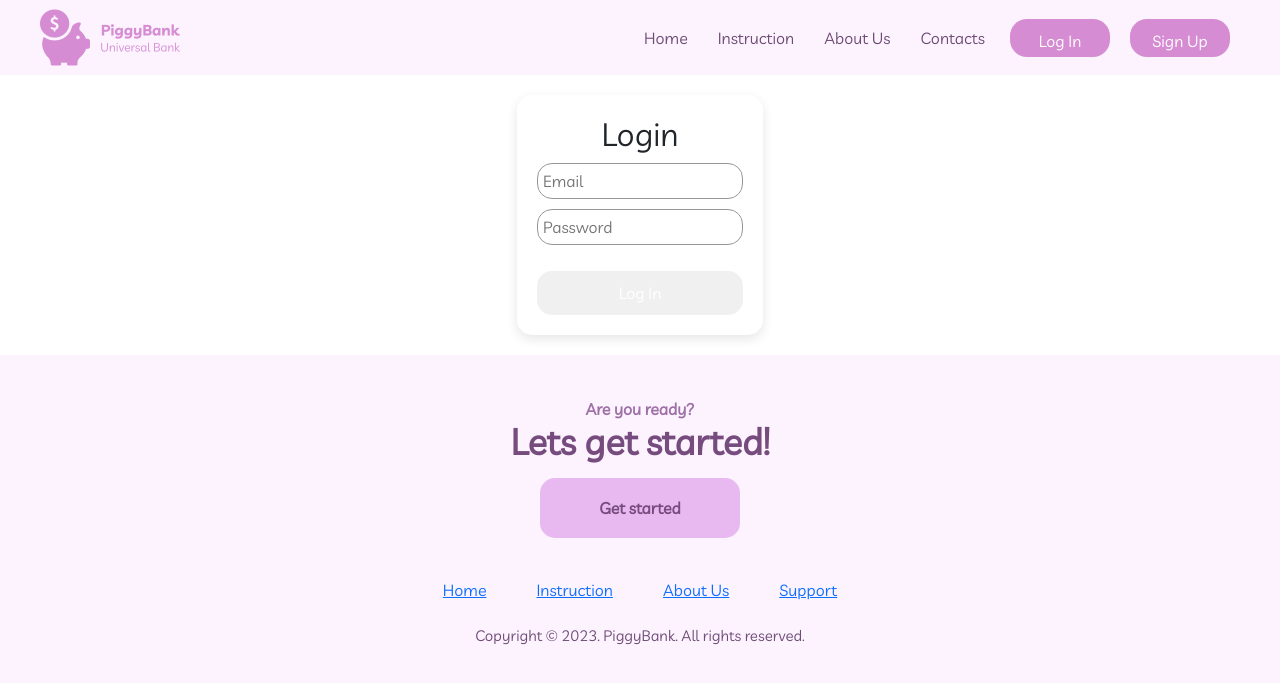
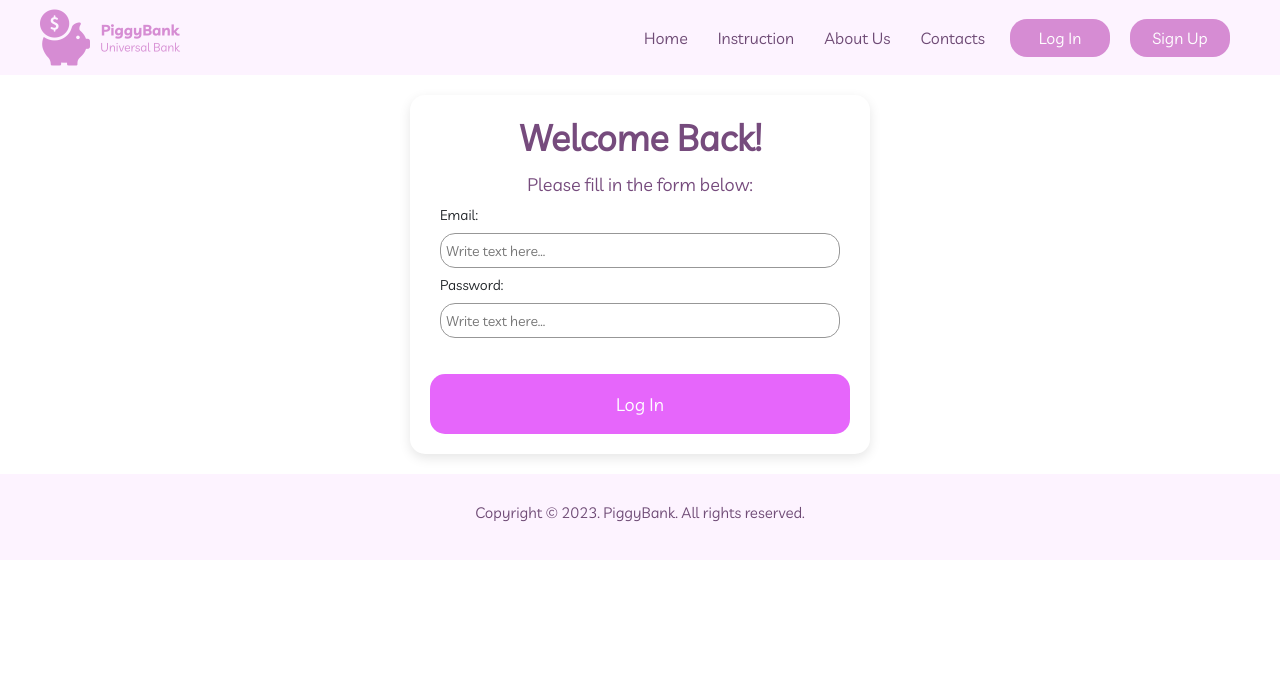
Before and after one commit to YapieRT/piggy-bank-ui, a React (Create React App) app: page /user in a window 1280 px wide. Shown: the top 684 px of the page. Built offline with nearby package versions, Linux system fonts and the light colour scheme.

Commit message:
Minor Fixes

```diff
--- a/src/components/footer/footer.css
+++ b/src/components/footer/footer.css
@@ -5,7 +5,7 @@
   align-items: center;
   margin: 0;
   padding: 30px;
-    background-color: #FDF3FF;
+  background-color: #fdf3ff;
   text-align: center;
 }
 
@@ -23,10 +23,12 @@
 
 .footer .nav-item a {
   transition: color 0.25s ease-in-out;
+  text-decoration: none;
+  color: #6e4a75;
 }
 
 .footer .nav-item a:hover {
-    color: #DCB0E4;
+  color: #dcb0e4;
 }
 
 .footer .info-container {
@@ -38,7 +40,7 @@
   margin: 0;
   font-weight: 600;
   font-size: 16px;
-    color: #9E70A6;
+  color: #9e70a6;
 }
 
 .footer .info-container .title {
@@ -46,30 +48,30 @@
   margin: 0;
   font-weight: 600;
   font-size: 36px;
-    color: #764B7D;
+  color: #764b7d;
 }
 
 .footer .info-container .btn_start {
   width: 200px;
   height: 60px;
   /* background: #F2CFF8; */
-    background: #E8B8F0;
+  background: #e8b8f0;
   border: none;
   border-radius: 15px;
   font-weight: 600;
   font-size: 16px;
-    color: #764B7D;
+  color: #764b7d;
   transition: background 0.25s ease-in-out;
 }
 
 .footer .info-container .btn_start:hover {
-    background: #F9D3FF;
+  background: #f9d3ff;
 }
 
 .footer .copyright {
   font-weight: 400;
   font-size: 15px;
-    color: #6E4A75;
+  color: #6e4a75;
 }
 
 @media screen and (max-width: 768px) {
--- a/src/components/footer/footer.js
+++ b/src/components/footer/footer.js
@@ -1,25 +1,31 @@
 import React from 'react';
-import './footer.css'
-class Footer extends React.Component {
-    render() {
-        const items = ["Home", "Instruction", "About Us", "Support"];
-        const navItemList = items.map((title) =>
-            <li className="nav-item"><a href="#">{title}</a></li>
-        );
-        return (
-            <div className="footer">
-                <div className="info-container">
-                    <h3 className="subtitle">Are you ready?</h3>
-                    <h2 className="title">Lets get started!</h2>
-                    <button className="btn_start">Get started</button>
-                </div>
-                <ul className="nav-items">
-                    {navItemList}
-                </ul>
-                <h3 className="copyright">Copyright © 2023. PiggyBank. All rights reserved.</h3>
-            </div>
-        );
-    }
+import './footer.css';
+function Footer({ getStartedFlag }) {
+  const items = ['Home', 'Instruction', 'About Us', 'Support'];
+  const navItemList = items.map((title) => (
+    <li className='nav-item'>
+      <a href='#'>{title}</a>
+    </li>
+  ));
+  const getStarted = getStartedFlag ? (
+    <>
+      <div className='info-container'>
+        <h3 className='subtitle'>Are you ready?</h3>
+        <h2 className='title'>Lets get started!</h2>
+        <button className='btn_start'>Get started</button>
+      </div>
+      <ul className='nav-items'>{navItemList}</ul>
+    </>
+  ) : (
+    ''
+  );
+  return (
+    <div className='footer'>
+      {getStarted}
+
+      <h3 className='copyright'>Copyright © 2023. PiggyBank. All rights reserved.</h3>
+    </div>
+  );
 }
 
 export default Footer;
--- a/src/components/header/header.css
+++ b/src/components/header/header.css
@@ -66,6 +66,16 @@
 
 .nav-item:hover {
   color: #dcb0e4;
+}
+
+.header .nav .buttons-container a {
+  text-decoration: none !important;
+}
+
+.header .nav .buttons-container a button {
+  display: flex;
+  align-items: center;
+  justify-content: center;
 }
 
 .burger-menu button {
--- a/src/containers/main-page/main-page.js
+++ b/src/containers/main-page/main-page.js
@@ -3,11 +3,11 @@ import React from 'react';
 import Header from '../../components/header/header';
 import StartPage from './components/start-page/start-page.js';
 import Tutorial from './components/tutorial-page/tutorial-page.js';
-import Contacts from './components/contacts-page/contacts-page.js'
+import Contacts from './components/contacts-page/contacts-page.js';
 import Info from './components/info-page/info-page.js';
 import Footer from '../../components/footer/footer';
 
-import './main-page.css'
+import './main-page.css';
 
 function MainPage() {
   return (
@@ -17,7 +17,7 @@ function MainPage() {
       <Tutorial />
       <Info />
       <Contacts />
-            <Footer />
+      <Footer getStartedFlag={true} />
     </>
   );
 }
--- a/src/containers/user-page/components/content/login-content/login-content.css
+++ b/src/containers/user-page/components/content/login-content/login-content.css
@@ -1,4 +1,50 @@
-.loginButton {
-  background: #e666fb;
+.content {
+  display: flex;
+  flex-direction: column;
+  max-width: 600px;
+}
+.content h2,
+.content h4 {
+  color: #764b7d;
+  font-family: 'Livvic';
+  font-style: normal;
+  font-weight: 600;
+  font-size: 36px;
+  line-height: 45px;
+  display: flex;
+  align-items: center;
+  text-align: center;
+}
+
+.content h4 {
+  font-weight: 400;
+  font-size: 18px;
+  line-height: 30px;
+}
+
+form {
+  font-family: 'Livvic';
+  font-style: normal;
+  font-weight: 400;
+  font-size: 14px;
+  line-height: 15px;
+  display: flex;
+  flex-direction: column;
+  justify-content: center;
+  align-items: center;
+}
+
+form .input-container input {
+  width: 400px;
+  height: 35px;
+}
+
+.content form .loginButton {
+  background-color: #e666fb;
   color: white;
+  font-size: 18px;
+  width: 450px;
+  max-width: 420px;
+  height: 60px;
+  transition: 0.5s;
 }
--- a/src/containers/user-page/components/content/login-content/login-content.js
+++ b/src/containers/user-page/components/content/login-content/login-content.js
@@ -31,10 +31,17 @@ const LoginContent = () => {
   };
   return (
     <div className='content'>
-      <h2>Login</h2>
+      <h2>Welcome Back!</h2>
+      <h4>Please fill in the form below:</h4>
       <form onSubmit={submitHandler}>
-        <input required type='text' placeholder='Email' onChange={emailChangeHandler} />
-        <input required type='password' placeholder='Password' onChange={passwordChangeHandler} />
+        <div className='input-container'>
+          <label>Email:</label>
+          <input required type='text' placeholder='Write text here...' onChange={emailChangeHandler} />
+        </div>
+        <div className='input-container'>
+          <label>Password:</label>
+          <input required type='password' placeholder='Write text here...' onChange={passwordChangeHandler} />
+        </div>
         <p>{loginStatus}</p>
         <button className='loginButton' type='submit'>
           Log In
--- a/src/containers/user-page/components/content/reg-content/reg-content.css
+++ b/src/containers/user-page/components/content/reg-content/reg-content.css
@@ -1,5 +1,5 @@
 .registration-form {
-  max-width: 600px;
+  max-width: 650px;
   height: auto;
   margin: 0 auto;
   padding: 20px;
@@ -30,21 +30,32 @@
 .row {
   display: flex;
   flex-direction: row;
+  flex-wrap: wrap;
   align-items: center;
   margin-bottom: 10px;
 }
 
+input,
+label {
+  display: flex;
+}
 .row label {
-  flex: 0 0 120px;
+  width: 120px;
+  text-align: right;
   margin-right: 10px;
 }
 
 .row input {
   flex: 1;
+  height: 30px;
+  padding: 5px;
+  border: 1px solid #979797;
+  border-radius: 15px;
 }
 
 .button-container {
   display: flex;
+  flex-direction: column;
   justify-content: space-between;
   margin-top: 10px;
 }
@@ -55,10 +66,13 @@ input[type='tel'],
 input[type='email'],
 input[type='password'],
 button {
+  margin-top: 10px;
   padding: 10px;
-
+  width: 200px;
+  height: 40px;
   border: 1px solid #979797;
   border-radius: 15px;
+  box-sizing: border-box;
 }
 
 button {
--- a/src/containers/user-page/components/content/reg-content/reg-content.js
+++ b/src/containers/user-page/components/content/reg-content/reg-content.js
@@ -56,6 +56,7 @@ const RegistrationContent = () => {
         {step === 2 && (
           <div className='step-content'>
             <div className='row'>
+              <div className='input-container'>
                 <label>First Name:</label>
                 <input
                   type='text'
@@ -65,6 +66,8 @@ const RegistrationContent = () => {
                   placeholder='First Name'
                   required
                 />
+              </div>
+              <div className='input-container'>
                 <label>Last Name:</label>
                 <input
                   type='text'
@@ -75,7 +78,9 @@ const RegistrationContent = () => {
                   required
                 />
               </div>
+            </div>
             <div className='row'>
+              <div className='input-container'>
                 <label>Birth Date:</label>
                 <input
                   type='date'
@@ -85,6 +90,8 @@ const RegistrationContent = () => {
                   placeholder='Birth Date'
                   required
                 />
+              </div>
+              <div className='input-container'>
                 <label>Phone:</label>
                 <input
                   type='tel'
@@ -95,10 +102,10 @@ const RegistrationContent = () => {
                   required
                 />
               </div>
-
+            </div>
             <div className='row'>
-              <div className='address'>
-                <label>Adress:</label>
+              <div className='input-container'>
+                <label>Address:</label>
                 <input
                   type='text'
                   name='address'
@@ -110,7 +117,7 @@ const RegistrationContent = () => {
               </div>
             </div>
             <div className='row'>
-              <div className='address'>
+              <div className='input-container'>
                 <label>Email:</label>
                 <input
                   type='email'
@@ -123,6 +130,7 @@ const RegistrationContent = () => {
               </div>
             </div>
             <div className='row'>
+              <div className='input-container'>
                 <label>Password:</label>
                 <input
                   type='password'
@@ -132,6 +140,8 @@ const RegistrationContent = () => {
                   placeholder='Password'
                   required
                 />
+              </div>
+              <div className='input-container'>
                 <label>Confirm Password:</label>
                 <input
                   type='password'
@@ -141,6 +151,7 @@ const RegistrationContent = () => {
                   placeholder='Confirm Password'
                   required
                 />
+              </div>
             </div>
             <div className='button-container'>
               <button className='previous' type='button' onClick={handlePrevious}>
--- a/src/containers/user-page/user-page.js
+++ b/src/containers/user-page/user-page.js
@@ -29,10 +29,8 @@ function UserPage() {
   return (
     <>
       <Header />
-            <div className="wrapper-user-content">
-                {activeContent}
-            </div>
-            <Footer />
+      <div className='wrapper-user-content'>{activeContent}</div>
+      <Footer getStartedFlag={false} />
     </>
   );
 }
```
Also changed, not shown: src/components/header/header.js (line endings or trailing spaces). Lines whose indentation alone changed are shown as unchanged.
